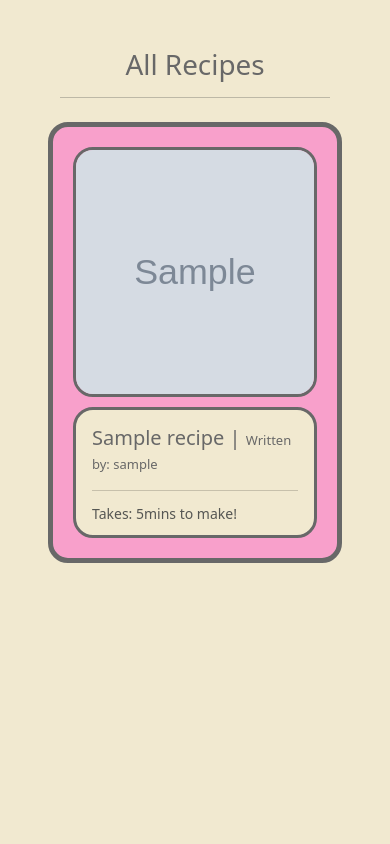
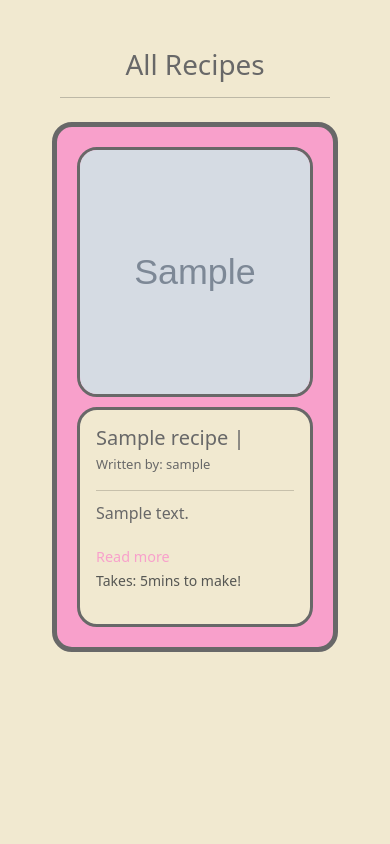
Before and after one commit to Willr-hawkins/taste-threads, a Django app: page /recipes/ in a window 390 px wide. Shown: the part 66-910 px from the top of the page. Run offline with Django 5.2, Linux system fonts and the light colour scheme; tables that the repository leaves empty hold one stand-in row (values such as "Sample post"); grey boxes marked "Sample" are stand-in pictures.

Commit message:
Added read more button and functionality to recipe cards on smaller devices'

```diff
--- a/recipes/templates/recipes/recipe_list.html
+++ b/recipes/templates/recipes/recipe_list.html
@@ -5,29 +5,32 @@
         <div id="recipes" class="container m-5">
             <h1 class="recipe-title text-center dim-gray">All Recipes</h1>
             <hr>
-            <div class="row">
+            <div class="row gx-3">
                 <!-- Create a card for each recipe uploaded to the database. -->
                 {% for recipe in recipes %}
-                    <div class="card h-100 mb-2 mt-2" style="width: 100%;">
+                        <div class="card h-100 w-100 mb-2 mt-2">
                             <div class="row g-0">
                                 <div class="col-md-4">
                                     <div class="card-img-container">
                                         {% if recipe.image %}
                                         <a href="">
-                                    <img src="{{ recipe.image }}" class="card-img-top" alt="{{ recipe.recipe_name }}">
+                                            <img src="{{ recipe.image.url }}" class="card-img-top object-fit-cover" alt="{{ recipe.recipe_name }}">
                                         </a>
                                         {% else %}
                                         <a href="">
-                                    <img src="{{ MEDIA_URL }}noimage.png" class="card-img-top" alt="{{ recipe.recipe_name }}">
+                                            <img src="{{ MEDIA_URL }}noimage.png" class="card-img-top object-fit-cover" alt="{{ recipe.recipe_name }}">
                                         </a>
                                         {% endif %}
                                     </div>
                                 </div>
                                 <div class="col-md-8">
-                            <div class="card-body pb-0">
-                              <h5>{{ recipe.recipe_name }} | <small style="font-size: small;">Written by: {{ recipe.chef }}</small></h5>
+                                    <div class="card-body">
+                                        <h5>{{ recipe.recipe_name }} | <small style="font-size: small;">Written by: {{ recipe.chef}}</small></h5>
                                         <div class="card-footer mt-3">
-                                <p class="card-text recipe-description">{{ recipe.description }}</p>
+                                            <div class="card-text-wrapper">
+                                                <p class="card-text recipe-description collapsed" id="desc-{{ forloop.counter }}">{{ recipe.description }}</p>
+                                                <button class="read-more-btn" data-target="desc-{{ forloop.counter }}">Read more</button>
+                                            </div>
                                             <p class="card-text"><small class="text-body-secondary">Takes: {{ recipe.cooking_duration }}mins to make!</small></p>
                                         </div>
                                     </div>
@@ -42,6 +45,7 @@
     </div>
 
     <script>
+        // Sync cards heights together so the image and card-body are the same hieght when in horizontal mode.
         function syncCardHeights() {
             const cards = document.querySelectorAll(".card");
 
@@ -57,5 +61,22 @@
 
         document.addEventListener("DOMContentLoaded", syncCardHeights);
         window.addEventListener("resize", syncCardHeights);;
+
+        // Function to allow the recipe description to be collapsed on smaller screens and expanded with a button.
+        document.addEventListener("DOMContentLoaded", function () {
+                const buttons = document.querySelectorAll(".read-more-btn");
+
+                buttons.forEach(btn => {
+                    btn.addEventListener("click", () => {
+                        const targetId = btn.getAttribute("data-target");
+                        const desc = document.getElementById(targetId);
+
+                        desc.classList.toggle("expanded");
+                        desc.classList.toggle("collapsed");
+
+                        btn.textContent = desc.classList.contains("expanded") ? "Read less" : "Read more";
+                    });
+                });
+            });
     </script>
 {% endblock %}
--- a/static/css/base.css
+++ b/static/css/base.css
@@ -268,12 +268,16 @@ html, body {
     border: solid 3px #686868;
     border-radius: 20px !important;
     margin-left: 10px;
+    min-height: 220px;
 }
 
 .card-footer {
     background-color: #F1E9D0 !important;
     padding: 10px 0 !important;
+    width: 100%;
+    max-width: 100%;
 }
+
 
 /* Code used from ByteGrad youtube channel */
 #recipes .card:has(.card-img-top) {
@@ -284,6 +288,15 @@ html, body {
 /* Code used from ByteGrad youtube channel */
 #recipes .card:has(.card-img-top):hover {
     transform: scale(1.05);
+}
+
+.recipe-description {
+    overflow: visible;
+    display: block;
+}
+
+.read-more-btn {
+    display: none;
 }
 
 @keyframes scroll-left {
@@ -301,6 +314,7 @@ html, body {
     .card-body {
         margin-left: 0;
         margin-top: 10px;
+        min-height: none;
     }
 
     .card-img-container {
@@ -308,7 +322,27 @@ html, body {
         height: 250px !important;
     }
 
-    .recipe-description {
-        display: none;
+    .recipe-description.collapsed {
+        overflow: hidden;
+        display: -webkit-box;
+        -webkit-line-clamp: 2;
+        -webkit-box-orient: vertical;
+    }
+
+    .recipe-description.expanded {
+        -webkit-line-clamp: unset;
+        overflow: visible;
+    }
+
+    .read-more-btn {
+        display: inline;
+        font-size: 0.9rem;
+        color: #f8a0cb;
+        text-decoration: none;
+        cursor: pointer;
+        border: none;
+        background: none;
+        padding: 0;
+        margin-top: 5px;
     }
 }
```
Also changed, not shown: media/test-iamge-french-toast.jpg (added), 1 other file. Lines whose indentation alone changed are shown as unchanged.
